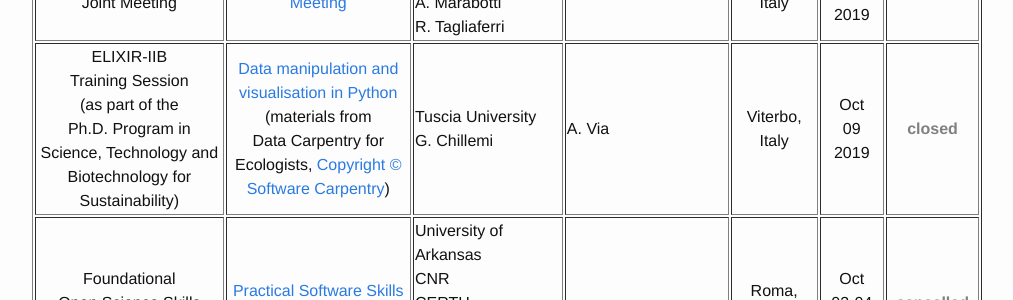
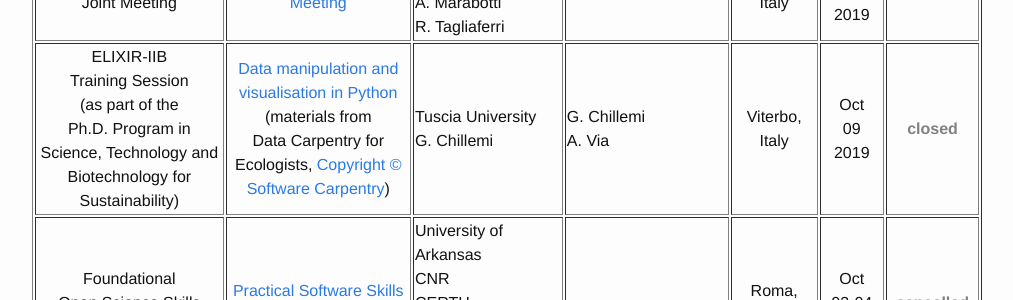
Before and after one commit to ELIXIR-IIB-training/website, a Jekyll site: the page built from _pages/01-all_events.md, in a window 1280 px wide and 900 px high, scrolled down 489 px. Shown: the part 152-452 px from the top of the window, without its empty margins (238-1251 px from the left). Built offline with Jekyll 4.4.1, drawn with Linux system fonts in a browser that asks for light colours.

Commit message:
Add Chillemi to trainers Python course

```diff
--- a/_pages/01-all_events.md
+++ b/_pages/01-all_events.md
@@ -45,7 +45,7 @@ permalink: /all_events_2018_2019/
 <td height="50" align="center">ELIXIR-IIB<br>Training Session<br>(as part of the<br>Ph.D. Program in Science, Technology and Biotechnology for Sustainability)</td>
    <td height="50" width="220" align="center"><a href="https://datacarpentry.org/python-ecology-lesson/">Data manipulation and visualisation in Python</a><br>(materials from<br>Data Carpentry for Ecologists, <a href="https://creativecommons.org/licenses/by/4.0/">Copyright © Software Carpentry</a>)</td>
    <td height="50" width="150">Tuscia University<br>G. Chillemi</td>
-   <td height="50" width="150">A. Via</td>
+   <td height="50" width="150">G. Chillemi<br>A. Via</td>
    <td height="50" align="center">Viterbo,<br>Italy</td>
    <td height="50" width="75" align="center">Oct<br>09<br>2019</td>
    <td height="50" align="center"><font color="grey"><b>closed</b></font></td>
```
